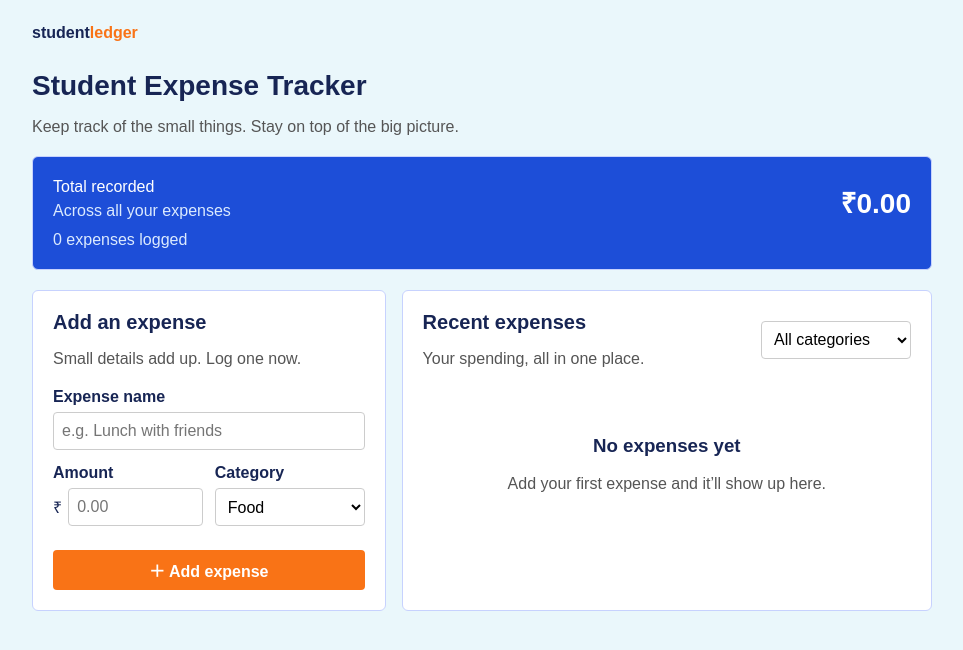
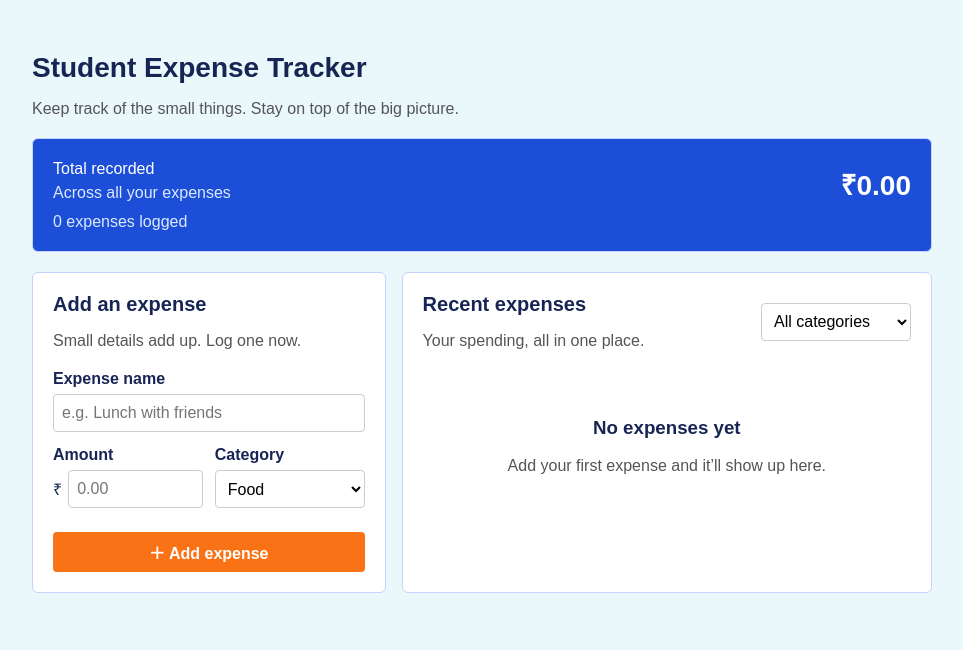
Before and after one commit to TIHOR1/web-dev-practical, a plain HTML site: page index.html in a window 1280 px wide. Shown: the whole page, without its empty margins (158-1121 px from the left). Drawn offline with Linux system fonts and the light colour scheme.

Commit message:
Update index.html

```diff
--- a/index.html
+++ b/index.html
@@ -15,7 +15,7 @@
         <header class="topbar">
             <a class="brand" href="#" aria-label="Student Expense Tracker home">
                 <span class="brand-mark" aria-hidden="true">S</span>
-                <span>student<span class="brand-accent">ledger</span></span>
+
             </a>
             <span class="topbar-note">
                 <span class="status-dot" aria-hidden="true"></span>
```
